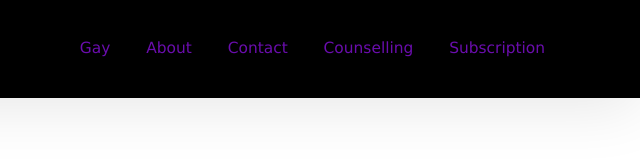
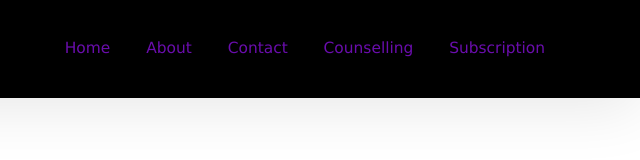
Before and after one commit to atharvrawal/TFC, a plain HTML site: page home.html in a window 1280 px wide. Shown: the full height of the page, 640-1280 px from the left. Drawn offline with Linux system fonts and the light colour scheme.

```diff
--- a/home.html
+++ b/home.html
@@ -17,7 +17,7 @@
 
 
         <nav class = "navbar">
-            <a href = "#home">gay</a>
+            <a href = "#home">home</a>
             <a href = "about">about</a>
             <a href = "contact">contact</a>
             <a href = "counselling">counselling</a>
```
